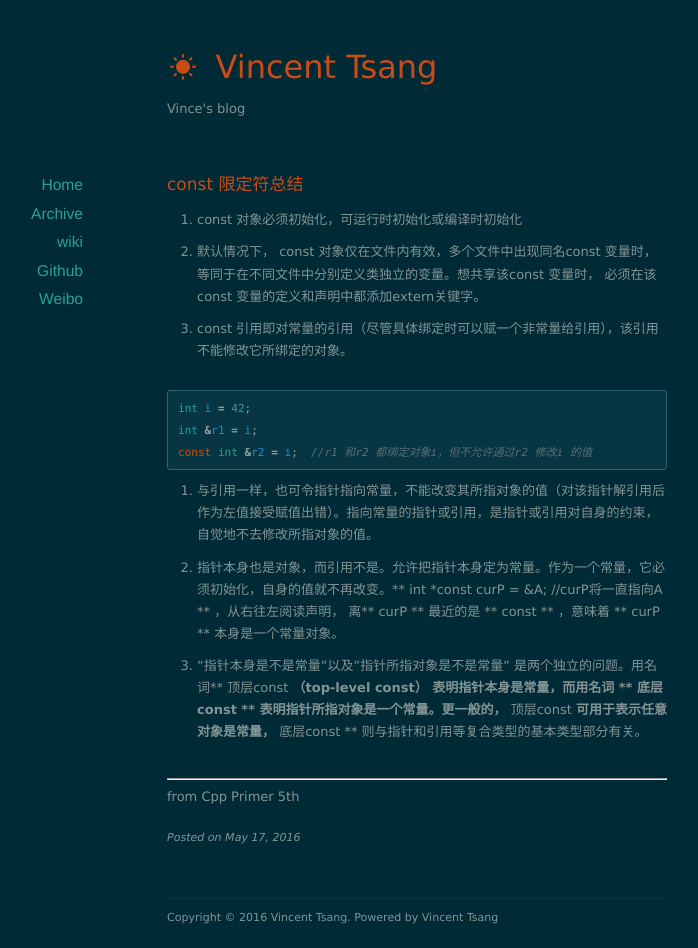
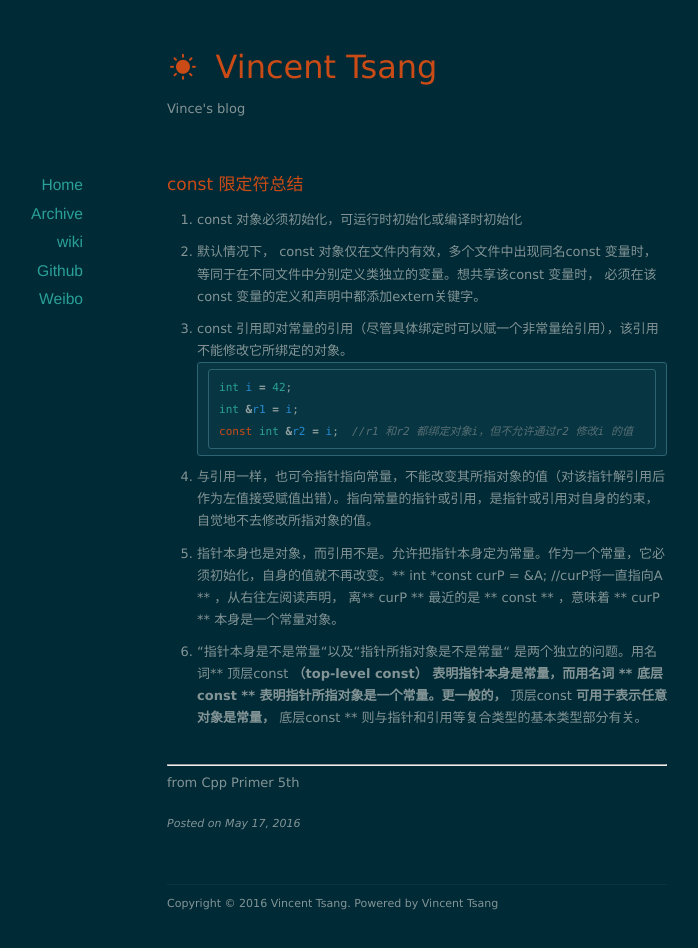
Before and after one commit to vinceTsang/vincetsang.github.io, a Jekyll site: the page built from _posts/2016-05-17-const-summarization.md, in a window 1280 px wide. Shown: the whole page, without its empty margins (223-921 px from the left). Built offline with Jekyll 4.4.1, drawn with Linux system fonts in a browser that asks for light colours; nearby versions of some CDN libraries.

Commit message:
Update 2016-05-17-const-summarization.md

````diff
--- a/_posts/2016-05-17-const-summarization.md
+++ b/_posts/2016-05-17-const-summarization.md
@@ -8,11 +8,11 @@ categories: vince
 *  const 对象必须初始化，可运行时初始化或编译时初始化
 *  默认情况下， const 对象仅在文件内有效，多个文件中出现同名const 变量时， 等同于在不同文件中分别定义类独立的变量。想共享该const 变量时， 必须在该 const 变量的定义和声明中都添加extern关键字。
 *  const 引用即对常量的引用（尽管具体绑定时可以赋一个非常量给引用），该引用不能修改它所绑定的对象。
-{% highlight cpp %}
+```c
 int i = 42;
 int &r1 = i;
 const int &r2 = i;  //r1 和r2 都绑定对象i，但不允许通过r2 修改i 的值
-{% endhighlight %}
+```
 
 *  与引用一样，也可令指针指向常量，不能改变其所指对象的值（对该指针解引用后作为左值接受赋值出错）。指向常量的指针或引用，是指针或引用对自身的约束，自觉地不去修改所指对象的值。
 *  指针本身也是对象，而引用不是。允许把指针本身定为常量。作为一个常量，它必须初始化，自身的值就不再改变。** int *const curP = &A;  //curP将一直指向A ** ，从右往左阅读声明， 离** curP ** 最近的是 ** const ** ，意味着 ** curP ** 本身是一个常量对象。
````
